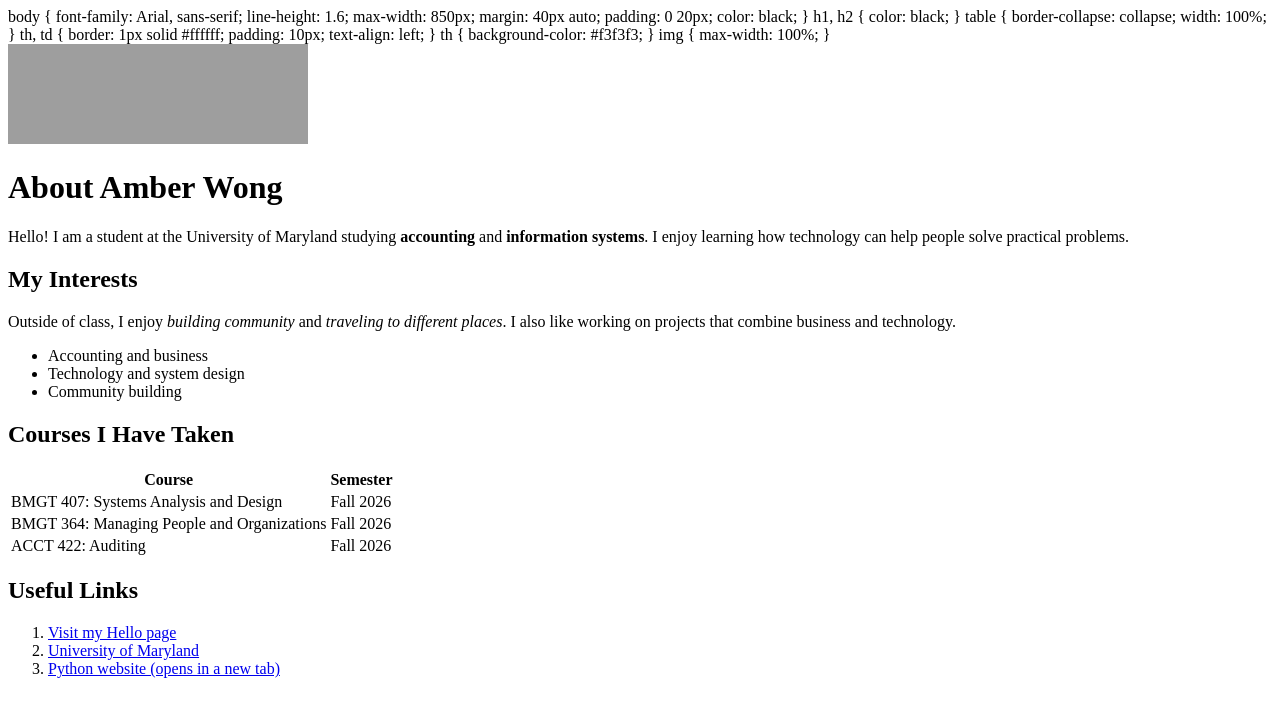
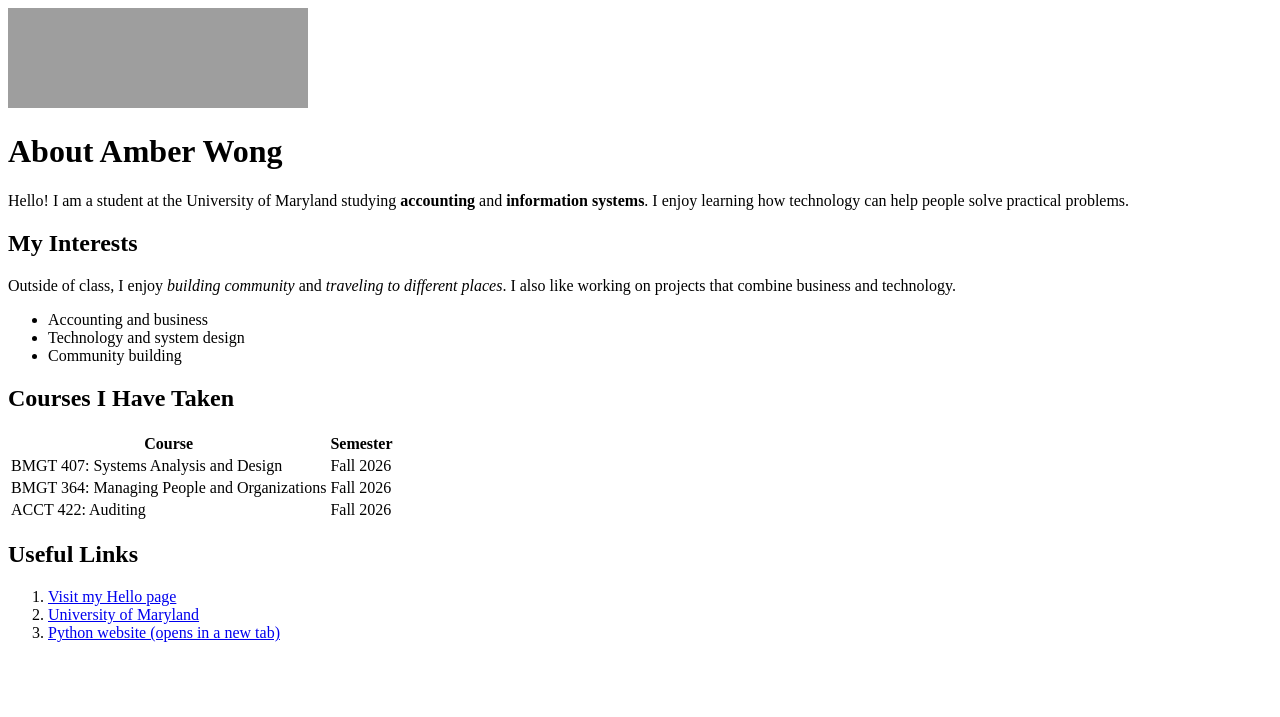
Before and after one commit to awong213/helloworld2, a Flask app: page /about in a window 1280 px wide. Shown: the top 717 px of the page. Run offline with Flask 3, Linux system fonts and the light colour scheme; grey boxes are pictures that could not be loaded.

Commit message:
Remove custom CSS from about page

```diff
--- a/templates/about.html
+++ b/templates/about.html
@@ -4,19 +4,6 @@
     <meta charset="UTF-8">
     <meta name="viewport" content="width=device-width, initial-scale=1.0">
     <title>About Amber Wong</title>
-        body {
-            font-family: Arial, sans-serif;
-            line-height: 1.6;
-            max-width: 850px;
-            margin: 40px auto;
-            padding: 0 20px;
-            color: black;
-        }
-        h1, h2 { color: black; }
-        table { border-collapse: collapse; width: 100%; }
-        th, td { border: 1px solid #ffffff; padding: 10px; text-align: left; }
-        th { background-color: #f3f3f3; }
-        img { max-width: 100%; }
 
 </head>
 <body>
```
